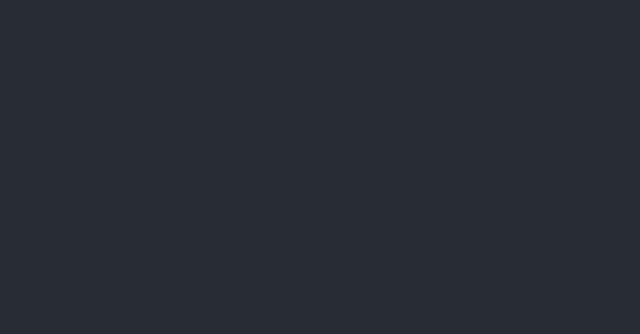
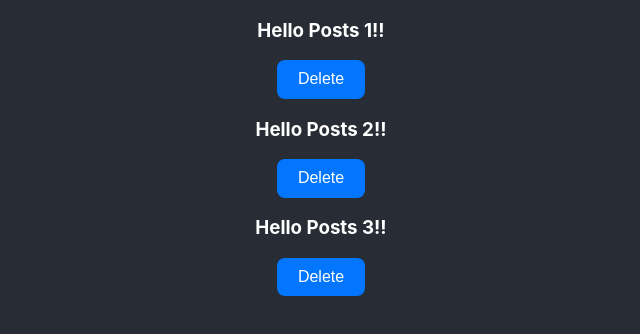
Before and after one commit to LexaHood/stepik_course_react, a React (Create React App) app: page / in a window 1280 px wide. Shown: the top 334 px of the page, without its empty margins (319-959 px from the left). Built offline with nearby package versions, Linux system fonts and the light colour scheme.

Commit message:
3.9 Задание на обновление состояния через дочерние компоненты

```diff
--- a/src/App.js
+++ b/src/App.js
@@ -10,12 +10,15 @@ function App(props) {
   // less 3.3
   // const [count, handleCount] = useState(0);
 
-  // less 3.8
-  // const posts = [
-  //   {id: 'asd1', name: 'Hello Posts 1'},
-  //   {id: 'asd2', name: 'Hello Posts 2'},
-  //   {id: 'asd3', name: 'Hello Posts 3'},
-  // ];
+  // less 3.8, 3.9
+  const [posts, handlePosts] = useState([
+    {id: 'asd1', name: 'Hello Posts 1', hide: false},
+    {id: 'asd2', name: 'Hello Posts 2', hide: false},
+    {id: 'asd3', name: 'Hello Posts 3', hide: false},
+  ]);
+  const removePost = (id) => {
+    handlePosts(posts.map(post => (post.id === id ? {...post, hide: true} : post)));
+  };
 
   return props.isLoading ? <Preloader /> : (
     <div className="App">
@@ -36,8 +39,8 @@ function App(props) {
       {/* less 3.6 */}
       {/* <Timer /> */}
 
-      {/* less 3.8 */}
-      {/* <Posts posts={posts} cb={(name) => console.log('Im here:', name)} /> */}
+      {/* less 3.8, 3.9 */}
+      <Posts posts={posts} cb={removePost} />
     </div>
   );
 }
--- a/src/less_3.8/Post.jsx
+++ b/src/less_3.8/Post.jsx
@@ -1,6 +1,9 @@
 /* eslint-disable import/no-anonymous-default-export */
 
 export default (props) => {
-  const {name, cb} = props
-  return <h3 onClick={() => cb(name)}>{name}!!</h3>
+  const {name, id, cb} = props
+  return <>
+    <h3>{name}!!</h3>
+    <button className="button-22" onClick={() => cb(id)}>Delete</button>
+  </>
 };
--- a/src/less_3.8/Posts.jsx
+++ b/src/less_3.8/Posts.jsx
@@ -6,7 +6,7 @@ export default (props) => {
   const {posts, cb} = props;
   return <div>
       {posts.map((post) => {
-        return <Post key={post.id} name={post.name} cb={cb}/>
+        return !post.hide && <Post key={post.id} name={post.name} id={post.id} cb={cb}/>
       })}
     </div>
 };
```
